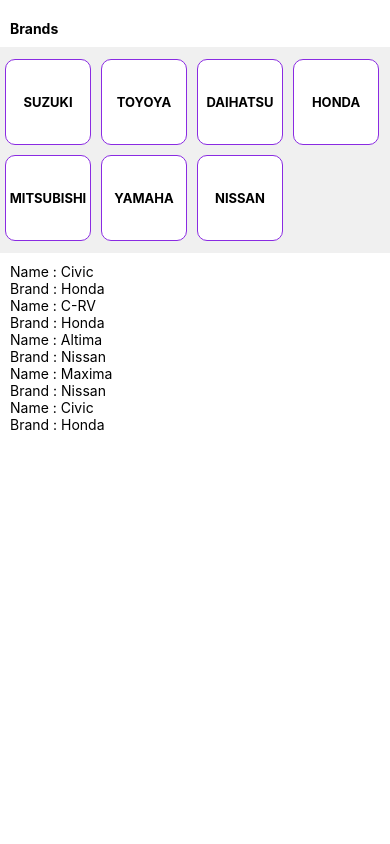
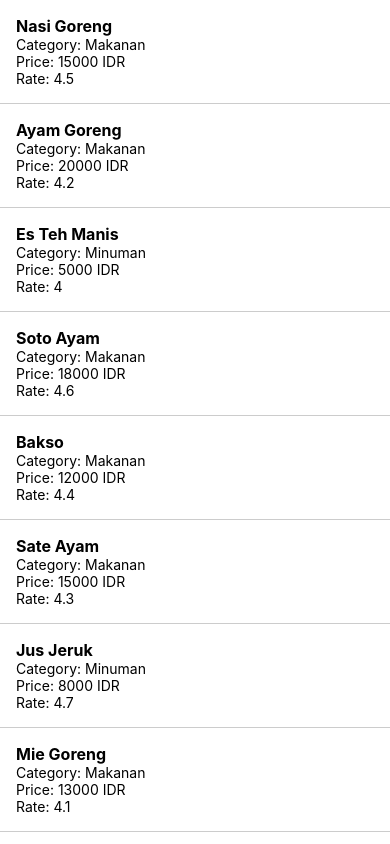
Before and after one commit to Fadli2001/my-app, a React Native app: screen / in a window 390 px wide. Shown: the top 844 px of the page. Built offline with nearby package versions, Linux system fonts and the light colour scheme.

Commit message:
flatlist is done

```diff
--- a/App.js
+++ b/App.js
@@ -1,5 +1,5 @@
 import { SafeAreaView,StatusBar } from "react-native";
-import LearnList from "./src/components/LearnList";
+import FlatListExample from "./src/components/FlatListExample";
 
 export default function App() {
 
@@ -12,7 +12,8 @@
       {/* <Counter /> */}
       {/* <Greetings/> */}
       {/* <FlashSale/>        */}
-      <LearnList/>
+      {/* <LearnList/> */}
+      <FlatListExample/>
       <StatusBar style="auto" />
     </SafeAreaView>
   );
--- /dev/null
+++ b/src/components/FlatListExample.js
@@ -0,0 +1,132 @@
+import {
+  StyleSheet,
+  Text,
+  View,
+  FlatList,
+  TouchableOpacity,
+} from "react-native";
+import React, { useState } from "react";
+
+const data = [
+  {
+    id: "1",
+    name: "Nasi Goreng",
+    category: "Makanan",
+    price: 15000,
+    rate: 4.5,
+  },
+  {
+    id: "2",
+    name: "Ayam Goreng",
+    category: "Makanan",
+    price: 20000,
+    rate: 4.2,
+  },
+  {
+    id: "3",
+    name: "Es Teh Manis",
+    category: "Minuman",
+    price: 5000,
+    rate: 4.0,
+  },
+  {
+    id: "4",
+    name: "Soto Ayam",
+    category: "Makanan",
+    price: 18000,
+    rate: 4.6,
+  },
+  {
+    id: "5",
+    name: "Bakso",
+    category: "Makanan",
+    price: 12000,
+    rate: 4.4,
+  },
+  {
+    id: "6",
+    name: "Sate Ayam",
+    category: "Makanan",
+    price: 15000,
+    rate: 4.3,
+  },
+  {
+    id: "7",
+    name: "Jus Jeruk",
+    category: "Minuman",
+    price: 8000,
+    rate: 4.7,
+  },
+  {
+    id: "8",
+    name: "Mie Goreng",
+    category: "Makanan",
+    price: 13000,
+    rate: 4.1,
+  },
+  {
+    id: "9",
+    name: "Teh Hangat",
+    category: "Minuman",
+    price: 3000,
+    rate: 4.2,
+  },
+  {
+    id: "10",
+    name: "Nasi Kuning",
+    category: "Makanan",
+    price: 17000,
+    rate: 4.8,
+  },
+];
+
+const Products = ({ item, onPress, backgroundColor, textColor }) => (
+  <TouchableOpacity style={[{ backgroundColor }]} onPress={onPress}>
+    <View style={styles.item}>
+      <Text style={[styles.name, { color: textColor }]}>{item.name}</Text>
+      <Text style={{ color: textColor }}>Category: {item.category}</Text>
+      <Text style={{ color: textColor }}>Price: {item.price} IDR</Text>
+      <Text style={{ color: textColor }}>Rate: {item.rate}</Text>
+    </View>
+  </TouchableOpacity>
+);
+
+export default function FlatListExample() {
+  const [selectedId, setSelectedId] = useState();
+
+  const renderProducts = ({ item }) => {
+    const backgroundColor = item.id === selectedId ? "#767474" : "white";
+    const textColor = item.id === selectedId ? "white" : "black";
+    return (
+      <Products
+        item={item}
+        onPress={() => setSelectedId(item.id)}
+        backgroundColor={backgroundColor}
+        textColor={textColor}
+      />
+    );
+  };
+
+  return (
+    <View>
+      <FlatList
+        data={data}
+        renderItem={renderProducts}
+        keyExtractor={(item) => item.id}
+        extraData={selectedId}
+      />
+    </View>
+  );
+}
+
+const styles = StyleSheet.create({
+  item: {
+    padding: 16,
+    borderBottomWidth: 1,
+    borderColor: "#ccc",
+  },
+  name: {
+    fontSize: 16,
+    fontWeight: "bold",
+  },
+});
--- a/src/components/style.css
+++ b/src/components/style.css
@@ -1,3 +1,4 @@
 p {
     color: rgba(59, 56, 56, 0.7);
+    background-color: #767474;
 }
```
